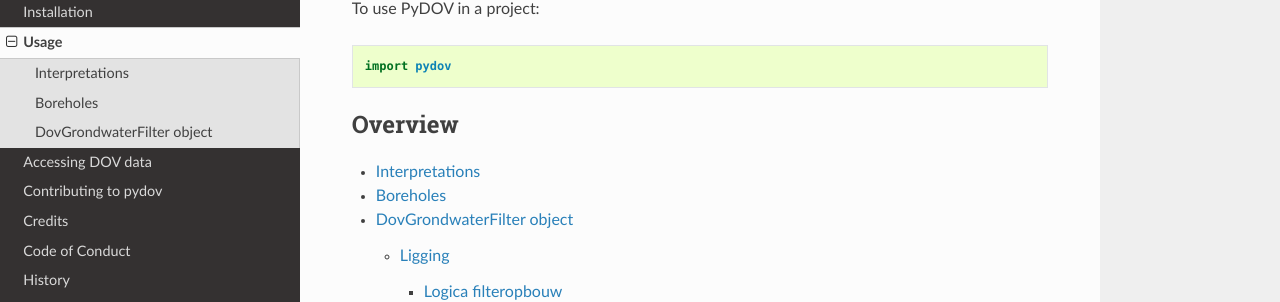
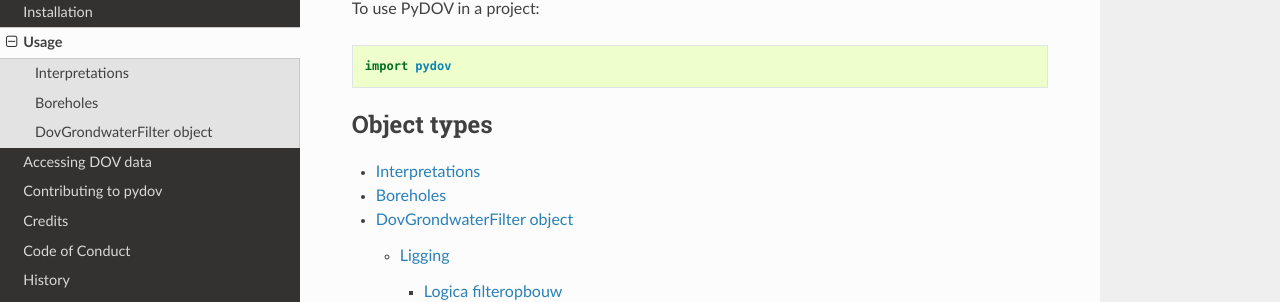
Before and after one commit to DOV-Vlaanderen/pydov, a Sphinx documentation site: the page built from docs/usage.rst, in a window 1280 px wide. Shown: the part 163-465 px from the top of the page. Built offline with Sphinx 7.4.7 and the Read the Docs theme 2.0.0, drawn with Linux system fonts in a browser that asks for light colours.

Commit message:
Fix toctree caption

```diff
--- a/docs/usage.rst
+++ b/docs/usage.rst
@@ -7,6 +7,6 @@ To use PyDOV in a project::
     import pydov
 
 .. toctree::
-  :caption: Overview
+  :caption: Object types
 
   description_output_dataframes
```
